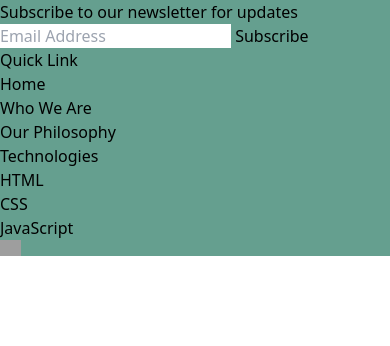
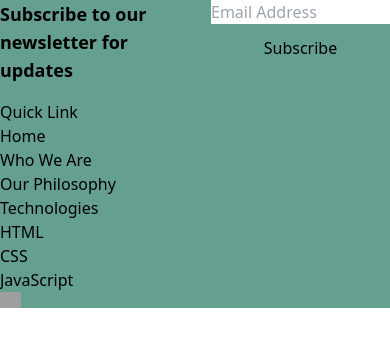
Before and after one commit to Chimwala-Tembo/Module_08_CHITEM25547_PTO2508_A_Chimwala-Tembo_SDF05, a plain HTML site: page index.html in a window 390 px wide. Drawn offline with nearby package versions, Linux system fonts and the light colour scheme; grey boxes are pictures that could not be loaded.

Commit message:
adding the grid for responsiveness

```diff
--- a/index.html
+++ b/index.html
@@ -11,15 +11,15 @@
     />
   </head>
   <body>
-    <footer class="bg-[#659f8f] dark:bg-[#313131]">
-      <div>
+    <footer class="bg-[#659f8f]">
+      <div class="max-w-6x1 mx-auto grid grid-cols-1 md: grid-cols-2 lg:grid-cols-3 gap-8 md:gap-x-10 md:gap-y-8 lg:gap-12 items-start">
         <!--news letter section including email and button-->
-        <div class="sm:col-span-2">
-          <h3>Subscribe to our newsletter for updates</h3></div>
+        <div class="md:col-span-2 lg:col-span-1">
+          <h3 class="text-lg font-semibold mb-4 text-left md:text-left">Subscribe to our newsletter for updates</h3></div>
           <!--add email address & subscribe button-->
-          <div>
+          <div class="flex flex-col sm:flex-row justify-centre md:justify-start gap-3">
             <input type="email" placeholder="Email Address"/>
-            <button>Subscribe</button>
+            <button class="w-auto">Subscribe</button>
           </div>
         </div>
 
```
